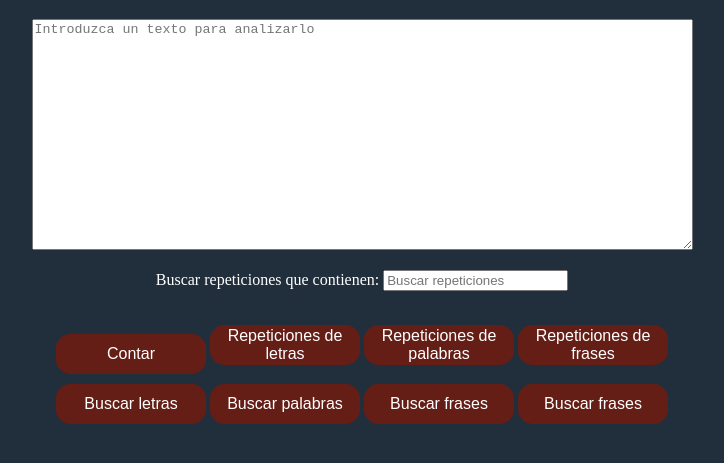
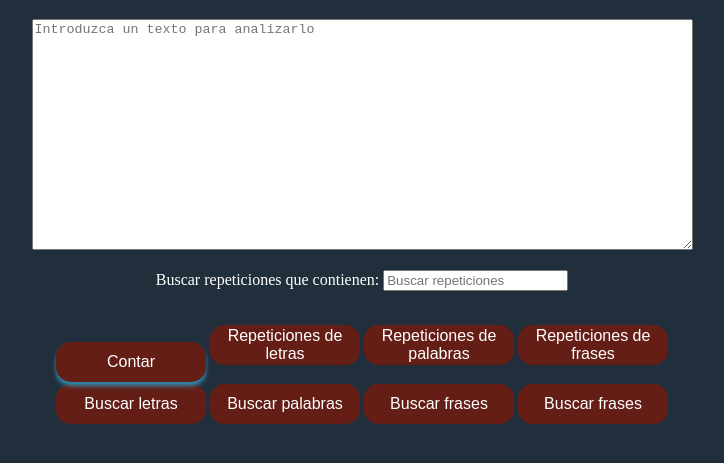
Before and after one commit to Xavier2414/Practiaca-7, a website: page Practica7-Pagina-Calcular-master/Analisi de text/MOOC_html_mod6-strings_iteradores_regex_entrega-master/index.html in a window 1280 px wide. In both pictures the pointer is over the button "Contar". Shown: the part 105-568 px from the top of the page, without its empty margins (278-1002 px from the left). Drawn offline with Linux system fonts and the light colour scheme.

Commit message:
correcio button

```diff
--- a/Practica7-Pagina-Calcular-master/Analisi de text/MOOC_html_mod6-strings_iteradores_regex_entrega-master/ESTILO.css
+++ b/Practica7-Pagina-Calcular-master/Analisi de text/MOOC_html_mod6-strings_iteradores_regex_entrega-master/ESTILO.css
@@ -32,3 +32,13 @@ button{
     box-shadow: 0 0 0 7px var(--light) inset;
     margin-bottom: 10px;
 }
+button:hover{
+    color: rgba(255, 255, 255, 1) !important;
+    box-shadow: 0 4px 4px rgba(49, 138, 172, 1);
+    transition: all 0.2s ease;
+}
+
+.count{
+    position: relative;
+    top: 8px;
+}
--- a/Practica7-Pagina-Calcular-master/Analisi de text/MOOC_html_mod6-strings_iteradores_regex_entrega-master/index.html
+++ b/Practica7-Pagina-Calcular-master/Analisi de text/MOOC_html_mod6-strings_iteradores_regex_entrega-master/index.html
@@ -161,7 +161,7 @@
 <input type="text" id="search" placeholder="Buscar repeticiones" name="search" ></p>
 <p>
 <br>
-  <button class="count" >Contar</button><!-- TODO-->
+  <button class="count" >Contar</button>
   <button class="letter_index" >Repeticiones de letras</button>
   <button class="word_index" >Repeticiones de palabras</button>
   <button class="sentence_index" >Repeticiones de frases</button>
--- a/Practica7-Pagina-Calcular-master/Calculadora/Practica4_Calculadora-master/editor.css
+++ b/Practica7-Pagina-Calcular-master/Calculadora/Practica4_Calculadora-master/editor.css
@@ -38,6 +38,7 @@ h1{
     overflow-y: scroll;
   }
 button:hover{
-  background: var(--color-primary-600);
-  box-shadow: -2px 2px 16px rgba(), 0,
+  color: rgba(255, 255, 255, 1) !important;
+  box-shadow: 0 4px 16px rgba(49, 138, 172, 1);
+  transition: all 0.2s ease;
 }
```
